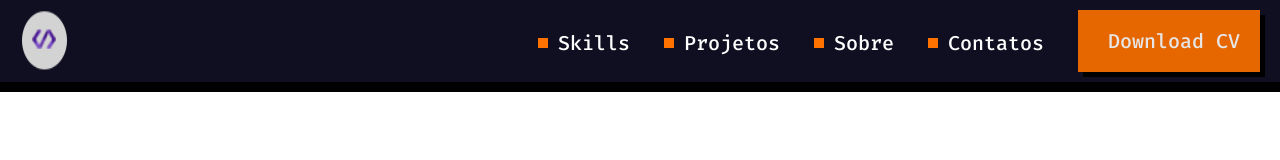
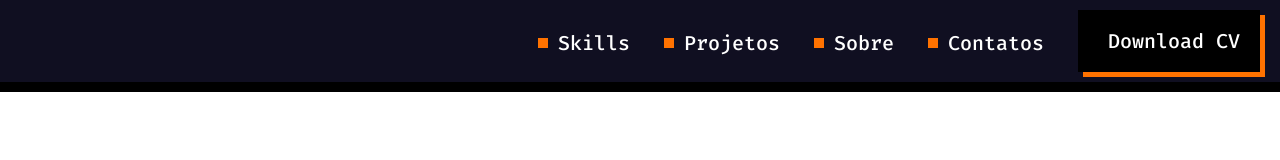
Before and after one commit to Gabriel-Venancio/portfolio, a plain HTML site: page index.html in a window 1280 px wide. In both pictures the pointer is over the link "Download CV". Drawn offline with Linux system fonts and the light colour scheme.

Commit message:
add button hover

```diff
--- a/css/index.css
+++ b/css/index.css
@@ -35,9 +35,10 @@ a::before {
     padding: 18px 20px;
     box-shadow: 5px 5px 0px #000;
     margin-right: 0;
+    transition: all 0.3s;
 }
 
 #button:hover {
-    filter: brightness(90%);
-    transition: all 0.2s;
+    background-color: #000;
+    box-shadow: 5px 5px 0px #FF7200;
 }
--- a/index.html
+++ b/index.html
@@ -16,7 +16,7 @@
 <body>
 
     <header>
-        <img src="/assets/img/logo.png" alt="">
+        <img src="" alt="">
 
         <nav>
            <a href="" lang="en">Skills</a>
```
Also changed, not shown: assets/img/logo.png (deleted).
